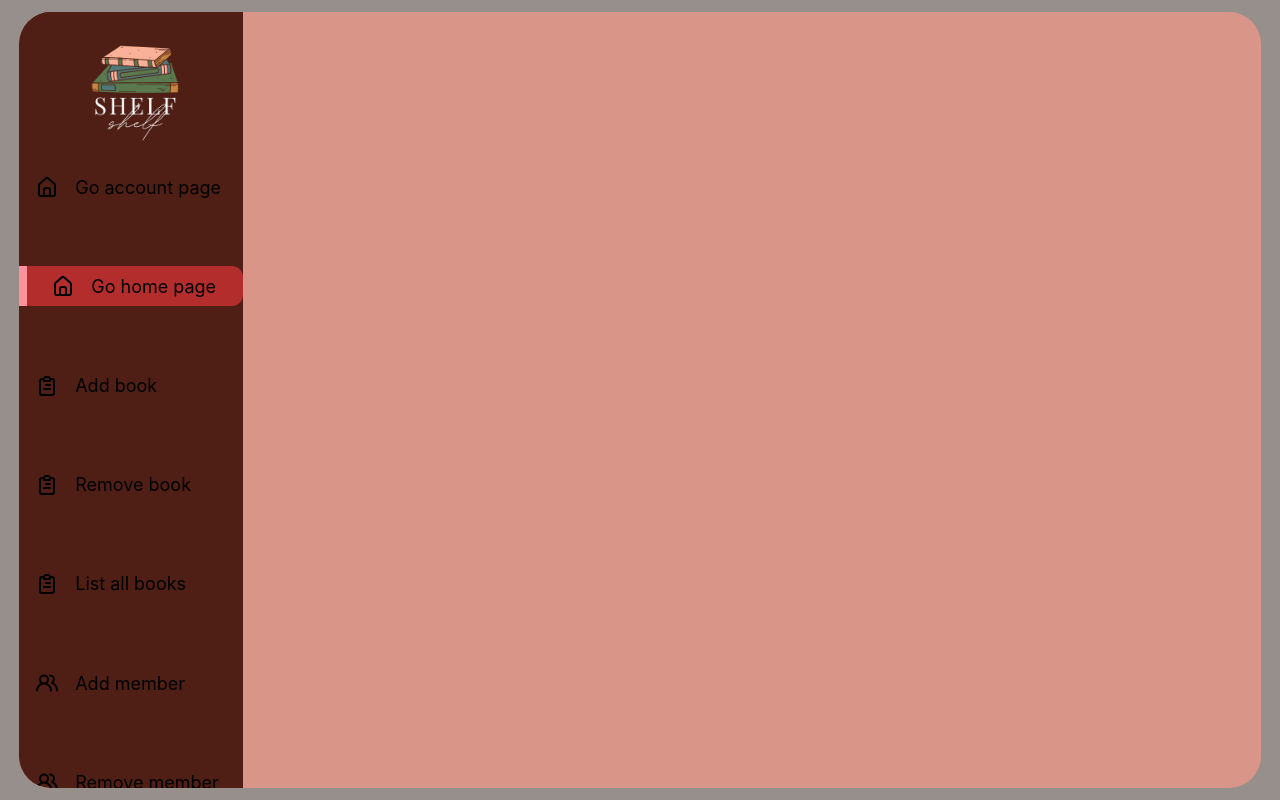
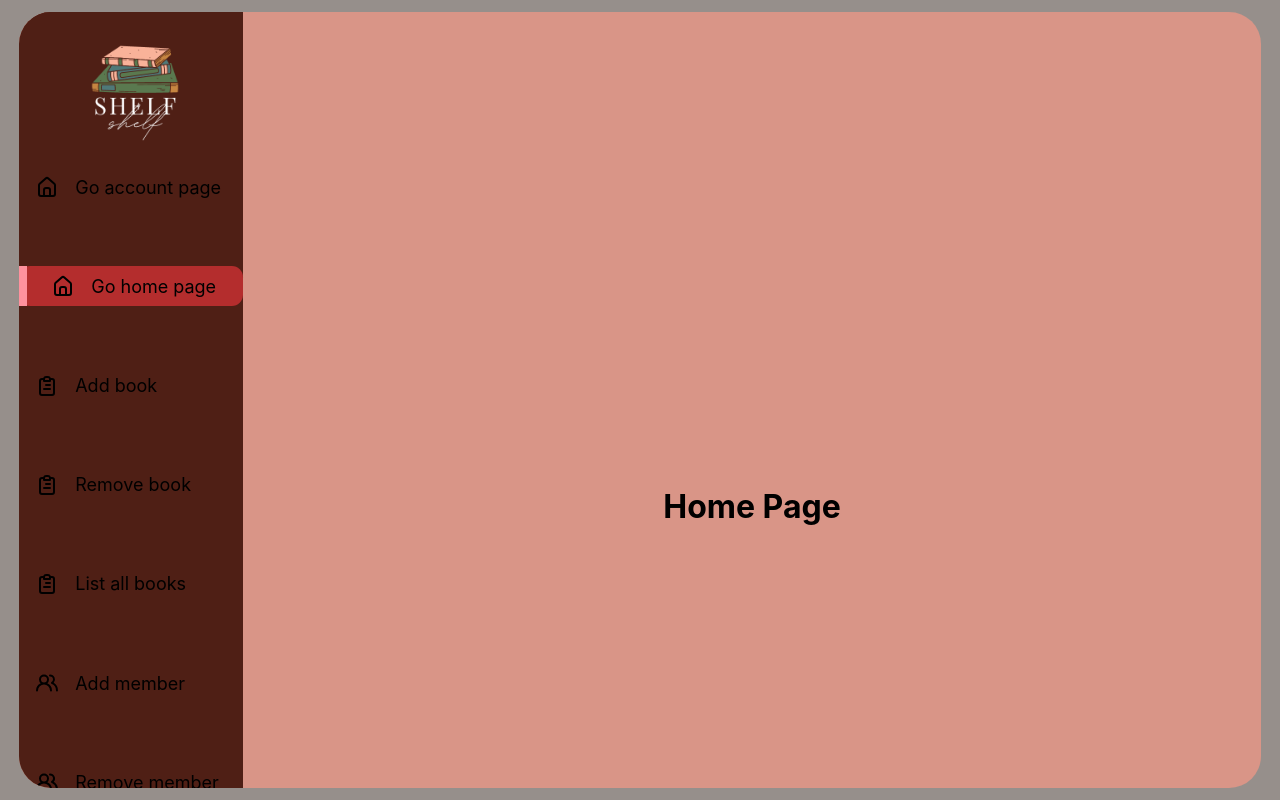
Before and after one commit to GTU-Ghostbusters/shelf_web_frontend, a React (Create React App) app: page / in a window 1280 px wide. Both pictures are taken after a click on the element "Go home page". Built offline with nearby package versions, Linux system fonts and the light colour scheme.

Commit message:
Created HomePage
Created HomePage basics

```diff
--- a/src/App.js
+++ b/src/App.js
@@ -1,12 +1,24 @@
 import './App.css';
-import React from "react"
+import React, { useState } from "react"
 import Sidebar from './Components/Sidebar/Sidebar';
+import HomePage from './Components/HomePage/HomePage';
 
 function App() {
+
+    const [selected2 , setSelected2] = useState(0);
     return (
         <div className="App">
             <div className="AppGlass">
-                <Sidebar/>
+                <Sidebar setSelected2={setSelected2}/>
+                {(() => {
+                    switch (selected2) {
+                    case 1:
+                        return <HomePage/>
+
+                    default:
+                        return null
+                    }
+                })()}
             </div>
         </div>
     );
--- /dev/null
+++ b/src/Components/HomePage/HomePage.css
@@ -0,0 +1,6 @@
+.HomePage{
+    display: flex;
+    flex-direction: column;
+    justify-content: space-evenly;
+    margin: auto;
+}
--- /dev/null
+++ b/src/Components/HomePage/HomePage.jsx
@@ -0,0 +1,12 @@
+import React from 'react'
+import './HomePage.css'
+
+const HomePage = () => {
+  return (
+    <div className="HomePage">
+        <h1>Home Page</h1>
+    </div>
+  )
+}
+
+export default HomePage
--- a/src/Components/Sidebar/Sidebar.jsx
+++ b/src/Components/Sidebar/Sidebar.jsx
@@ -5,7 +5,8 @@ import Logo from '../../imgs/logo.png'
 import './Sidebar.css'
 
 
-function Sidebar() {
+function Sidebar( {setSelected2} ) {
+
 
     const [selected , setSelected] = useState(0);
     return (
@@ -19,8 +20,12 @@ function Sidebar() {
                     return(
                         <div className={selected===index?'menuItem active':'menuItem'}
                             key={index}
-                            onClick={()=>setSelected(index)}
+                            onClick={
+                                ()=> {setSelected(index)
+                                      setSelected2(index)}
+                            }
                         >
+
                             <item.icon/>
                             <span>
                                 {item.heading}
@@ -33,4 +38,6 @@ function Sidebar() {
     );
 };
 
+
+
 export default Sidebar
```
